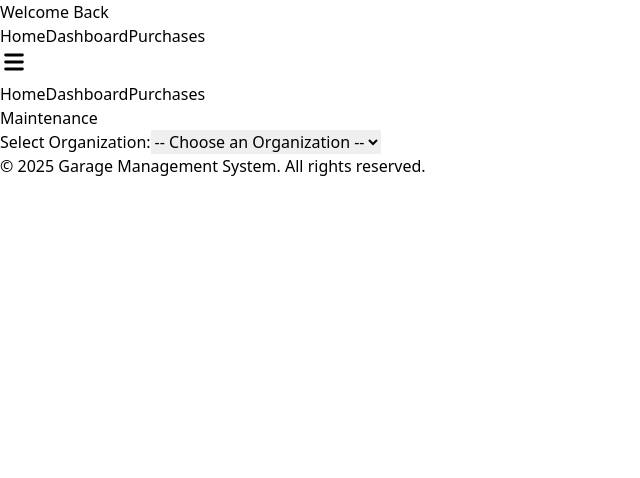
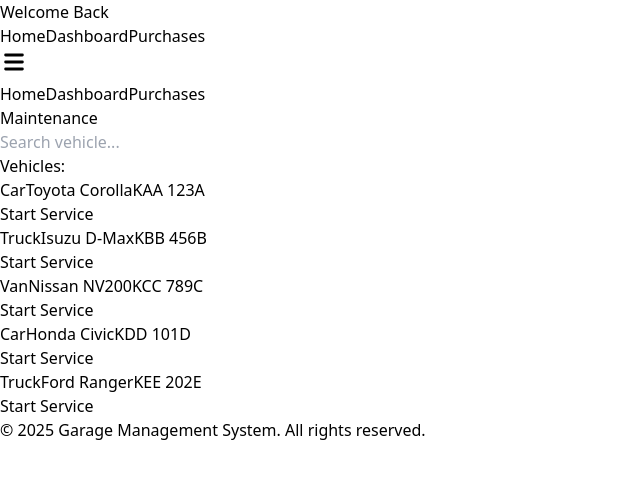
Before and after one commit to ALIBCJH/Muhoya-Garage, a React app: page /maintenance/1 in a window 1280 px wide. Shown: the top 478 px of the page, without its empty margins (0-640 px from the left). Built offline with nearby package versions, Linux system fonts and the light colour scheme; the HTML template or start-up script is replaced by a standard one.

Commit message:
Added new features

```diff
--- a/src/Pages/Clients/ClientPage.jsx
+++ b/src/Pages/Clients/ClientPage.jsx
@@ -6,9 +6,9 @@
 
   // Mock list of clients (replace later with API data)
   const clients = [
-    { id: 1, name: "John Doe", email: "john@example.com" },
-    { id: 2, name: "Jane Smith", email: "jane@example.com" },
-    { id: 3, name: "Michael Brown", email: "michael@example.com" },
+    { id: 1, name: "John Doe", email: "john@example.com", vehicle: "Toyota Prado" },
+    { id: 2, name: "Jane Smith", email: "jane@example.com", vehicle: "Nissan X-Trail" },
+    { id: 3, name: "Michael Brown", email: "michael@example.com", vehicle: "Mazda Demio" },
   ];
 
   return (
@@ -17,7 +17,7 @@
       <div className="flex justify-between items-center mb-6">
         <h1 className="text-2xl font-bold">Clients</h1>
         <button
-          onClick={() => navigate("/clients")}
+          onClick={() => navigate("/clients/new")}
           className="bg-blue-600 text-white px-4 py-2 rounded-lg hover:bg-blue-700"
         >
           + Add New Client
@@ -32,6 +32,8 @@
               <th className="p-3 border-b">ID</th>
               <th className="p-3 border-b">Name</th>
               <th className="p-3 border-b">Email</th>
+              <th className="p-3 border-b">Service Vehicle</th>
+              <th className="p-3 border-b text-center">Actions</th>
             </tr>
           </thead>
           <tbody>
@@ -40,6 +42,15 @@
                 <td className="p-3 border-b">{client.id}</td>
                 <td className="p-3 border-b">{client.name}</td>
                 <td className="p-3 border-b">{client.email}</td>
+                <td className="p-3 border-b">{client.vehicle}</td>
+                <td className="p-3 border-b text-center">
+                  <button
+                    onClick={() => navigate(`/maintenance/${client.id}`)}
+                    className="bg-green-600 text-white px-3 py-1 rounded hover:bg-green-700"
+                  >
+                    Start Service
+                  </button>
+                </td>
               </tr>
             ))}
           </tbody>
--- a/src/components/Maintenance.jsx
+++ b/src/components/Maintenance.jsx
@@ -2,60 +2,31 @@
 import { Link } from "react-router-dom";
 
 export default function Maintenance() {
-  const [selectedOrg, setSelectedOrg] = useState("");
   const [searchTerm, setSearchTerm] = useState("");
 
-  // Mock data
-  const orgs = ["Org A", "Org B", "Org C"];
-  const vehicles = {
-    "Org A": [
+  // Mock vehicles for now (hardcoded list, since DB not ready)
+  const vehicles = [
     { type: "Car", makeModel: "Toyota Corolla", regNo: "KAA 123A" },
     { type: "Truck", makeModel: "Isuzu D-Max", regNo: "KBB 456B" },
     { type: "Van", makeModel: "Nissan NV200", regNo: "KCC 789C" },
     { type: "Car", makeModel: "Honda Civic", regNo: "KDD 101D" },
     { type: "Truck", makeModel: "Ford Ranger", regNo: "KEE 202E" },
-    ],
-    "Org B": [
-      { type: "Car", makeModel: "Mazda 3", regNo: "KFF 303F" },
-      { type: "Truck", makeModel: "Toyota Hilux", regNo: "KGG 404G" },
-    ],
-  };
+  ];
 
-  const displayedVehicles =
-    selectedOrg && vehicles[selectedOrg]
-      ? vehicles[selectedOrg].filter((v) =>
+  // Filter vehicles by search term
+  const filteredVehicles = vehicles.filter(
+    (v) =>
       v.makeModel.toLowerCase().includes(searchTerm.toLowerCase()) ||
       v.regNo.toLowerCase().includes(searchTerm.toLowerCase())
-        )
-      : [];
+  );
 
   return (
-    <div className="p-4 sm:p-6 bg-gray-50 min-h-screen">
+    <div className="p-6 bg-gray-50 min-h-screen">
       <h1 className="text-2xl sm:text-3xl font-bold mb-6 text-gray-800">
         Maintenance
       </h1>
 
-      {/* Organization Dropdown */}
-      <div className="mb-4 max-w-sm w-full">
-        <label className="block mb-2 font-medium text-gray-700">
-          Select Organization:
-        </label>
-        <select
-          value={selectedOrg}
-          onChange={(e) => setSelectedOrg(e.target.value)}
-          className="border border-gray-300 rounded-md px-4 py-2 w-full"
-        >
-          <option value="">-- Choose an Organization --</option>
-          {orgs.map((org) => (
-            <option key={org} value={org}>
-              {org}
-            </option>
-          ))}
-        </select>
-      </div>
-
       {/* Search Bar */}
-      {selectedOrg && (
       <div className="mb-4 max-w-md w-full">
         <input
           type="text"
@@ -65,16 +36,14 @@
           className="border border-gray-300 rounded-md px-4 py-2 w-full"
         />
       </div>
-      )}
 
       {/* Vehicle Listing */}
-      {selectedOrg && (
       <div className="overflow-x-auto">
         <h2 className="text-xl sm:text-2xl font-semibold mb-2 text-gray-800">
           Vehicles:
         </h2>
         <ul className="space-y-2">
-            {displayedVehicles.slice(0, 5).map((v, index) => (
+          {filteredVehicles.map((v, index) => (
             <li
               key={index}
               className="p-4 bg-white rounded shadow flex flex-col sm:flex-row justify-between items-start sm:items-center gap-2 sm:gap-4"
@@ -94,7 +63,6 @@
           ))}
         </ul>
       </div>
-      )}
     </div>
   );
 }
```
Lines whose indentation alone changed are shown as unchanged.
